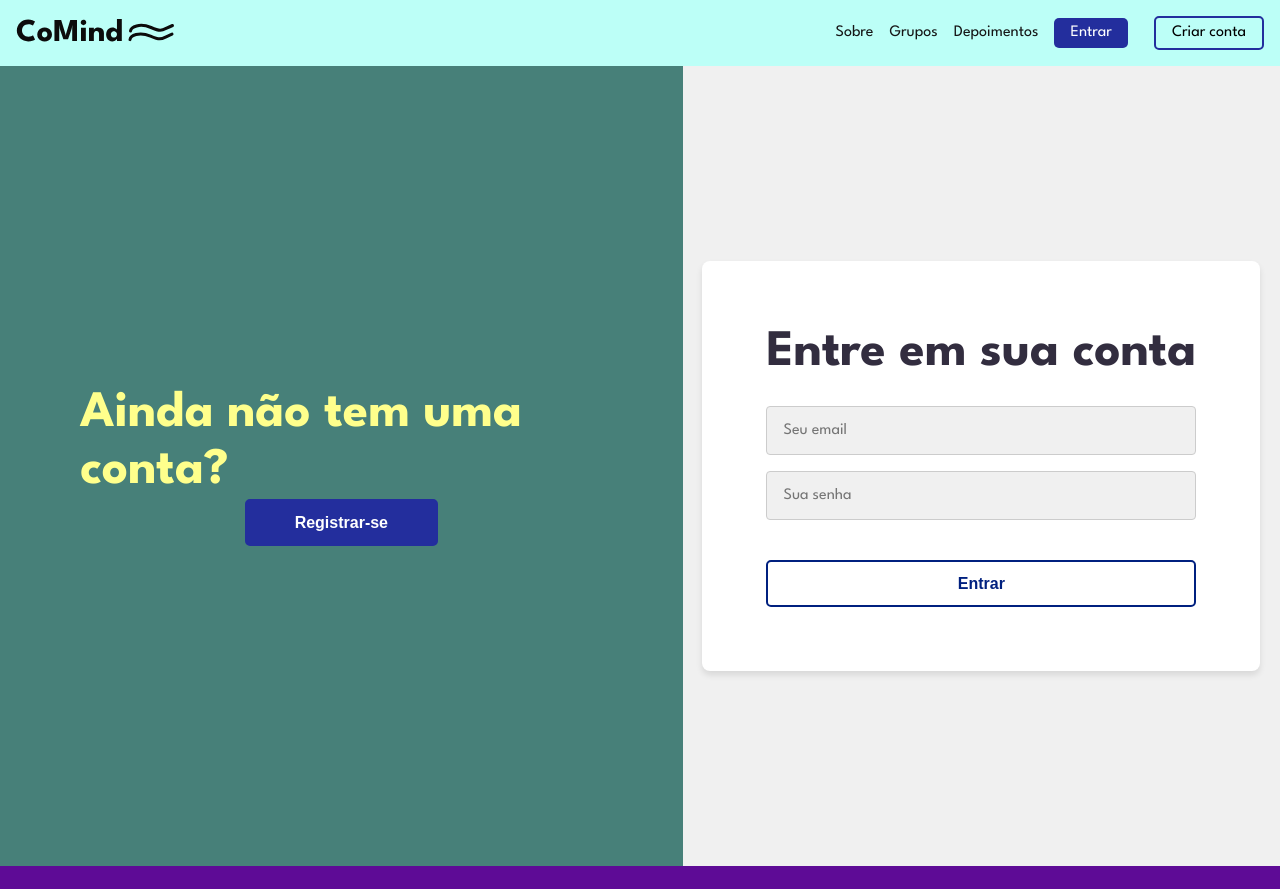
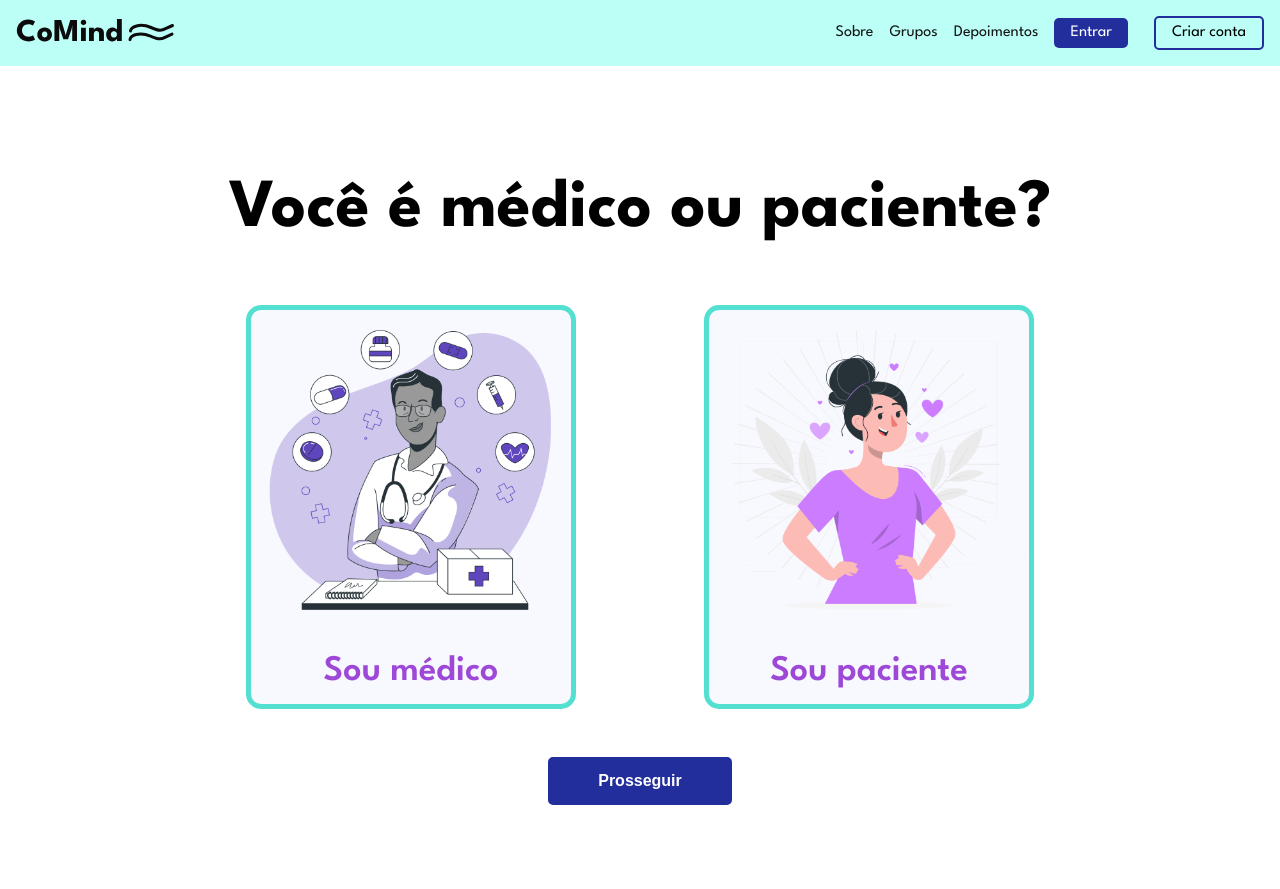
Before and after one commit to ingrydf12/coMind-Front, a React (Vite) app: page /medic-pacient in a window 1280 px wide. Before the commit this address led to /login. Shown: the top 889 px of the page. Built offline with nearby package versions, Linux system fonts and the light colour scheme.

Commit message:
wip: conform select userType to backend

```diff
--- a/src/pages/Forms/MedicPacient.jsx
+++ b/src/pages/Forms/MedicPacient.jsx
@@ -1,23 +1,24 @@
-import { useNavigate } from "react-router-dom";
+import { useLocation, useNavigate } from "react-router-dom";
 import { useState } from "react";
 import "./MedicPacient.css";
 import doctorImage from "../../assets/doctorMedia.png";
 import pacientImage from "../../assets/pacientMedia.png";
 
 const MedicPacient = () => {
-    const [selectedBox, setSelectedBox] = useState(null);
+    const { state } = useLocation();
+    const [selectedType, setSelectedType] = useState(null);
     const navigate = useNavigate();
 
-    const boxClick = (box) => {
-        setSelectedBox(box);
+    const handleBoxClick = (tipo) => {
+        setSelectedType(tipo);
     };
 
-    const buttonClick = () => {
-        if (selectedBox === "professionalBox") {
-
-            navigate("/form-medic");
-        } else if (selectedBox === "pacientBox") {
-            navigate("/form-pacient");
+    const handleButtonClick = () => {
+        if (selectedType === "PACIENTE") {
+            navigate('/form-paciente', { state: { ...state, tipo: selectedType } });
+        }
+        if (selectedType === "PROFISSIONAL") {
+            navigate('/form-medic', { state: { ...state, tipo: selectedType } });
         }
     };
 
@@ -27,27 +28,27 @@ const MedicPacient = () => {
             <div id="selector">
                 <div
                     id="professionalBox"
-                    onClick={() => boxClick("professionalBox")}
-                    className={`${selectedBox === "professionalBox" ? "box-contrast" : "selector-box"} ${selectedBox === "pacientBox" ? "selector-box-blur" : ""}`}
+                    onClick={() => handleBoxClick("PROFISSIONAL")}
+                    className={`${selectedType === "PROFISSIONAL" ? "box-contrast" : "selector-box"} ${selectedType === "PACIENTE" ? "selector-box-blur" : ""}`}
                 >
                     <img className="selector-img" src={doctorImage} alt="doctor" />
-                    <h2 className={`${selectedBox === "professionalBox" ? "subtitle-contrast" : "selector-subtitle"}`}>Sou médico</h2>
+                    <h2 className={`${selectedType === "PROFISSIONAL" ? "subtitle-contrast" : "selector-subtitle"}`}>Sou médico</h2>
                 </div>
                 <div
                     id="pacientBox"
-                    onClick={() => boxClick("pacientBox")}
-                    className={`${selectedBox === "pacientBox" ? "box-contrast" : "selector-box"} ${selectedBox === "professionalBox" ? "selector-box-blur" : ""}`}
+                    onClick={() => handleBoxClick("PACIENTE")}
+                    className={`${selectedType === "PACIENTE" ? "box-contrast" : "selector-box"} ${selectedType === "PROFISSIONAL" ? "selector-box-blur" : ""}`}
                 >
                     <img className="selector-img" src={pacientImage} alt="pacient" />
-                    <h2 className={`${selectedBox === "pacientBox" ? "subtitle-contrast" : "selector-subtitle"}`}>Sou paciente</h2>
+                    <h2 className={`${selectedType === "PACIENTE" ? "subtitle-contrast" : "selector-subtitle"}`}>Sou paciente</h2>
                 </div>
             </div>
             <div id="selector-btn-side">
                 <button
                     id="btn-selector"
-                    className={`classBtn-prim ${!selectedBox ? 'btn-disabled' : ''}`}
-                    onClick={buttonClick}
-                    disabled={!selectedBox}
+                    className={`classBtn-prim ${!selectedType ? 'btn-disabled' : ''}`}
+                    onClick={handleButtonClick}
+                    disabled={!selectedType}
                 >
                     Prosseguir
                 </button>
--- a/src/pages/Register/Register.jsx
+++ b/src/pages/Register/Register.jsx
@@ -5,33 +5,16 @@ import './Register.css';
 
 const Register = () => {
     const navigate = useNavigate();
+    const [form, setForm] = useState({ name: '', email: '', senha: '' });
 
-    const [name, setName] = useState('');
-    const [email, setEmail] = useState('');
-    const [password, setPassword] = useState('');
-    const [loading, setLoading] = useState(false);
-    const [error, setError] = useState('');
-    const [successMessage, setSuccessMessage] = useState('');
+    const handleSubmit = (e) => {
+        e.preventDefault();
 
-    const handleRegister = async (event) => {
-        event.preventDefault();
-        setLoading(true);
-        setError('');
-        setSuccessMessage('');
-
-        if (!name || !email || !password) {
-            setError("Preencha todos os campos!");
-            setLoading(false);
+        if (form.senha.length < 6) {
             return;
         }
 
-        if (password.length < 6) {
-            setError("A senha deve ter pelo menos 6 caracteres!");
-            setLoading(false);
-            return;
-        }
-
-        navigate("/medic-pacient", { state: { name, email, password } });
+        navigate('/medic-pacient', { state: form });
     };
 
     return (
@@ -42,45 +25,27 @@ const Register = () => {
             <div className="register-form-container">
             <div className="register-form-box">
                 <h1 className="register-title">Crie sua conta</h1>
-                <form className="register-form" onSubmit={handleRegister}>
+                <form className="register-form" onSubmit={handleSubmit}>
                     <div className="form-group">
-                        <input
-                            type="text"
-                            className="form-input"
-                            onChange={(e) => setName(e.target.value)}
-                            placeholder="Seu nome de usuário"
-                            required
-                        />
+                    <input className="form-input" name="name" placeholder="Seu nome de usuário" onChange={(e) => setForm({ ...form, name: e.target.value })} value={form.name} required />
+
                     </div>
                     <div className="form-group">
-                        <input
-                            type="email"
-                            className="form-input"
-                            onChange={(e) => setEmail(e.target.value)}
-                            placeholder="Seu email"
-                            required
-                        />
+                    <input className="form-input" name="email" placeholder="Email" onChange={(e) => setForm({ ...form, email: e.target.value })} value={form.email} required />
+
                     </div>
                     <div className="form-group">
-                        <input
-                            type="password"
-                            className="form-input"
-                            onChange={(e) => setPassword(e.target.value)}
-                            placeholder="Senha com mínimo de 6 caracteres"
-                            required
-                        />
+                    <input className="form-input"name="senha" type="password" placeholder="Sua senha com mínimo de 6 caracteres" onChange={(e) => setForm({ ...form, senha: e.target.value })} value={form.senha} required />
+
                     </div>
                     <Button
                         type="submit"
                         className="register-button"
-                        buttonText={loading ? "Carregando..." : "Prosseguir"}
+                        buttonText="Prosseguir"
                         isOutlined={false}
-                        disabled={loading}
                     />
                 </form>
 
-                {error && <p className="error-message">{error}</p>}
-                {successMessage && <p className="success-message">{successMessage}</p>}
             </div>
             </div>
         </main>
--- a/src/routes/routes.jsx
+++ b/src/routes/routes.jsx
@@ -34,7 +34,9 @@ export const router = createBrowserRouter([
       {
         path: "register",
         element: (
+          <LoggedInRedirect>
             <Register />
+          </LoggedInRedirect>
         ),
       },
       {
@@ -71,27 +73,18 @@ export const router = createBrowserRouter([
       },
       {
         path: "/medic-pacient",
-        element: (
-          <RedirectRoute>
-            <MedicPacient />
-          </RedirectRoute>
-        ),
+        element:
+            <MedicPacient />,
       },
       {
         path: "/form-medic",
-        element: (
-          <RedirectRoute>
-            <FormMedic />
-          </RedirectRoute>
-        ),
+        element:
+            <FormMedic />,
       },
       {
         path: "/form-pacient",
-        element: (
-          <RedirectRoute>
-            <FormPacient />
-          </RedirectRoute>
-        ),
+        element:
+            <FormPacient />,
       },
       {
         path: "/empty",
```
